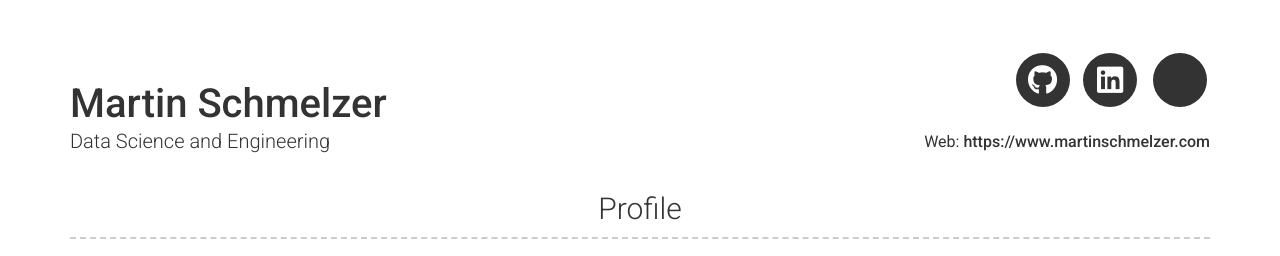
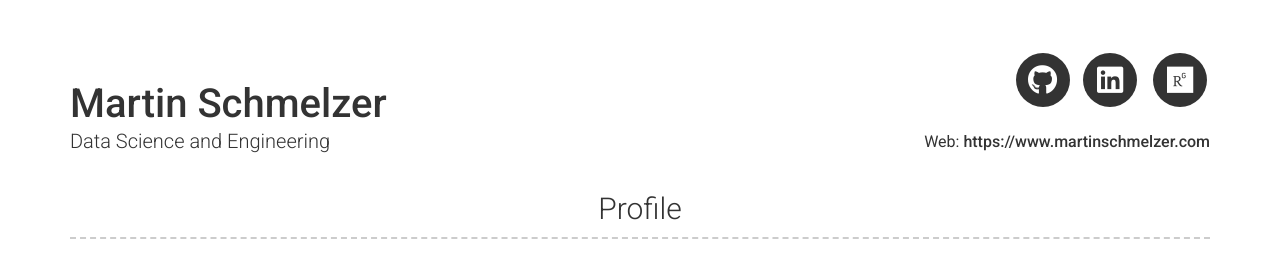
Before and after one commit to shmlzr/shmlzr.github.io, a Jekyll site: the page built from index.md, in a window 1280 px wide. Shown: the top 256 px of the page. Built offline with Jekyll 4.4.1, drawn with Linux system fonts in a browser that asks for light colours; nearby versions of some CDN libraries.

Commit message:
Added researchgate icon

```diff
--- a/_config.yml
+++ b/_config.yml
@@ -36,7 +36,7 @@ linkedin_username: martin-schmelzer
 # Additional icon links
 additional_links:
 - title: Research Gate
-  icon: fa-brands fa-researchgate
+  icon: fab fa-researchgate
   url: https://www.researchgate.net/profile/Martin-Schmelzer
 # - title: another link
 #   icon: font awesome brand icon name (eg. fab fa-twitter) (https://fontawesome.com/icons?d=gallery&s=brands&m=free)
```
